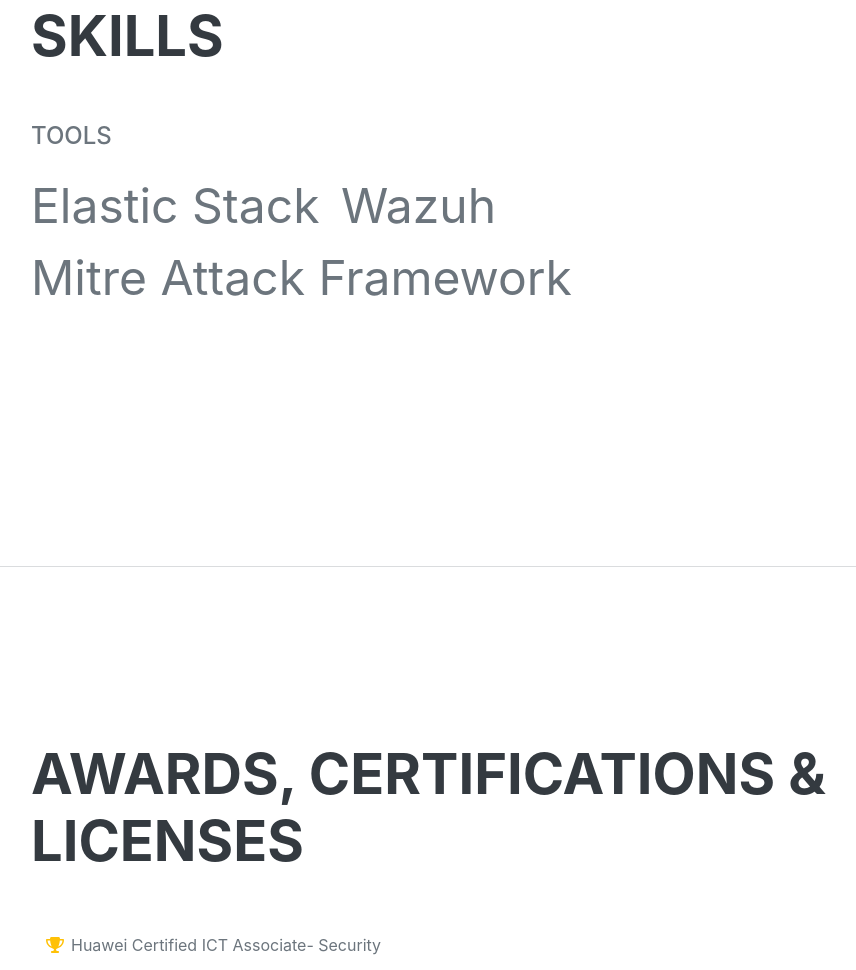
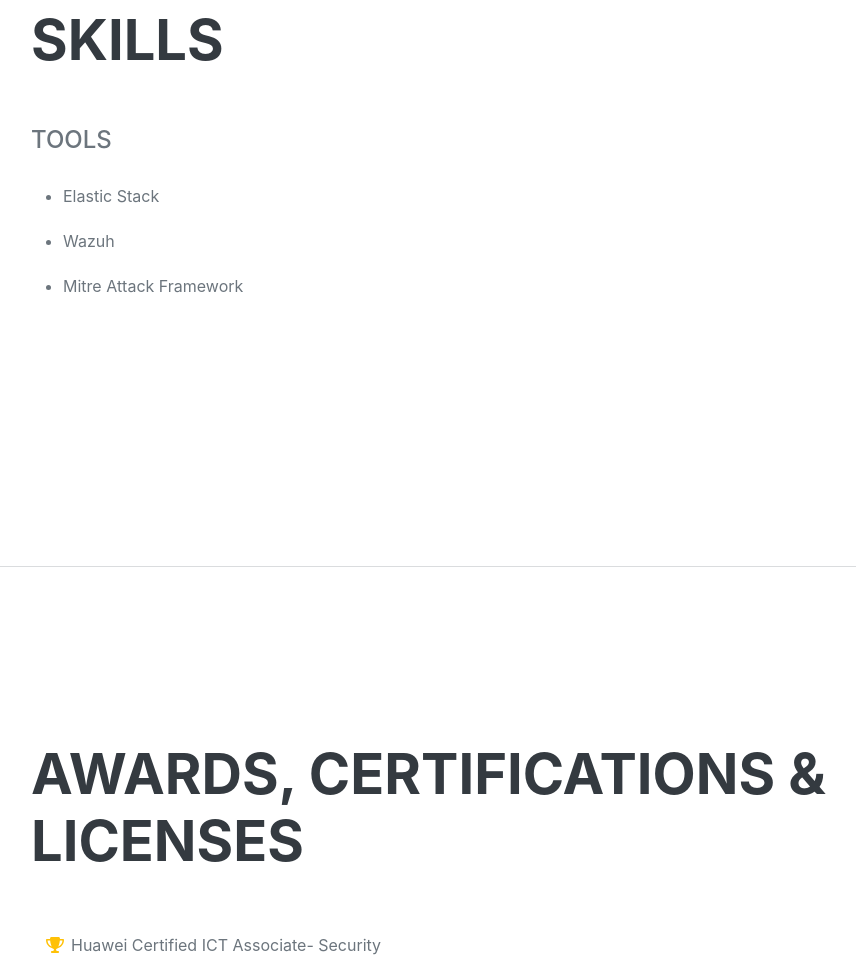
Before and after one commit to Restercuter/portfolio, a plain HTML site: page index.html in a window 1280 px wide. Shown: the part 3569-4539 px from the top of the page, without its empty margins (289-1145 px from the left). Drawn offline with nearby package versions, Linux system fonts and the light colour scheme; a web font is replaced by a local one.

Commit message:
Skills adjustment

```diff
--- a/index.html
+++ b/index.html
@@ -156,14 +156,14 @@
                 <div class="resume-section-content">
                     <h2 class="mb-5">Skills</h2>
                     <div class="subheading mb-3">Tools</div>
-                    <ul class="list-inline dev-icons">
-                        <li class="list-inline-item">
+                    <ul style="line-height: 45px;">
+                        <li>
                             Elastic Stack
                         </li>
-                        <li class="list-inline-item">
+                        <li >
                             Wazuh
                         </li>
-                        <li class="list-inline-item">
+                        <li >
                             Mitre Attack Framework
                         </li>
                     </ul>
```
